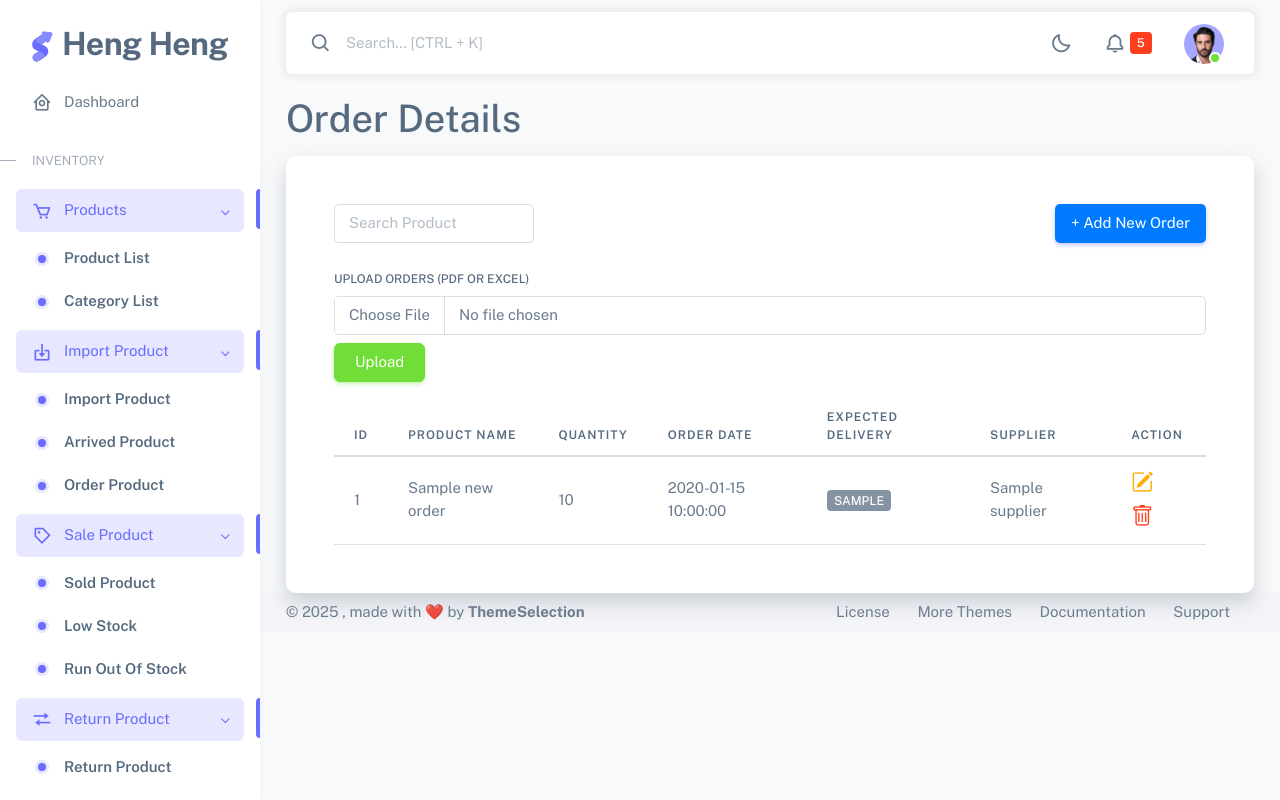
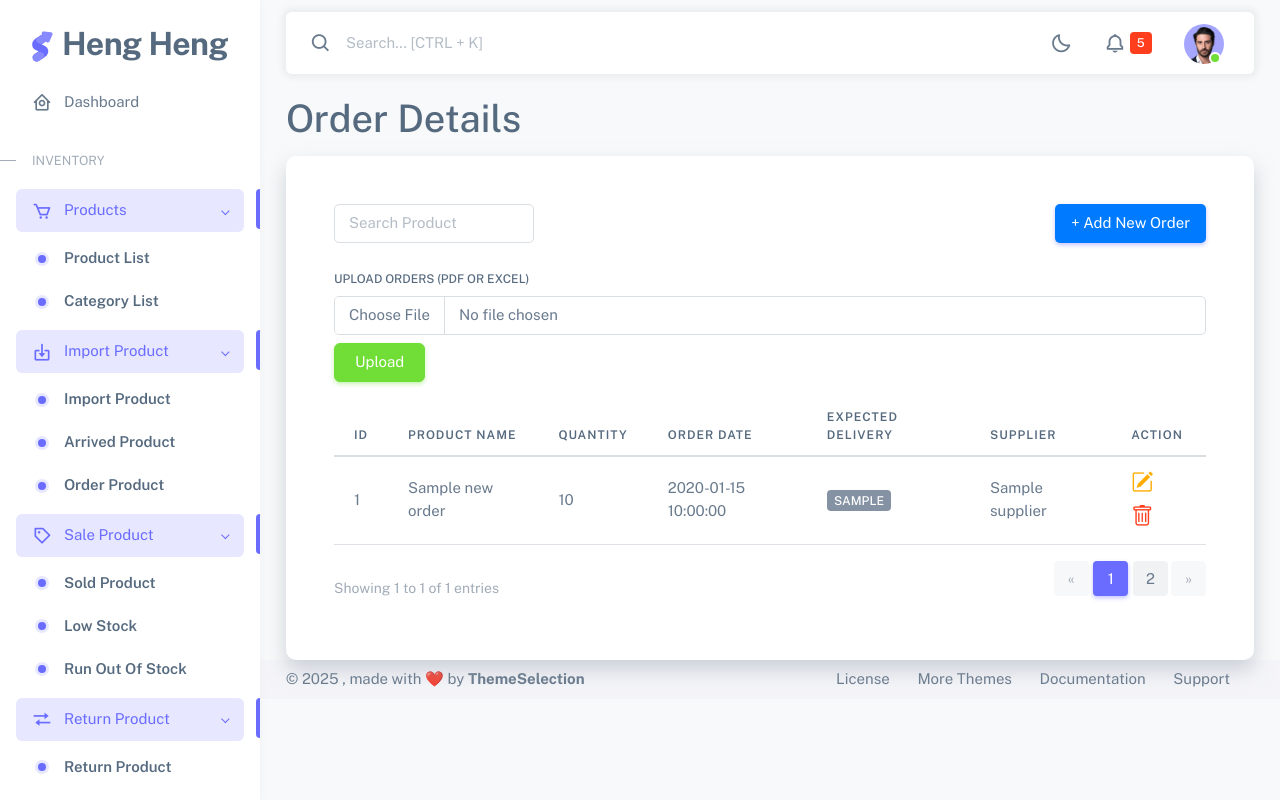
Before and after one commit to poleak-theng065/POS-Management-System-VC1, a PHP site: template views/inventory/order_new_product/order_new_product.php in a window 1280 px wide. Run offline with PHP 8.4, Linux system fonts and the light colour scheme; the template is opened without the code that fills it: most values are stand-ins (such as "Sample title", 1, 10 or a date in 2020); some libraries are stand-ins or nearby versions.

Commit message:
fix:resolce  switch page on table order product

```diff
--- a/views/inventory/order_new_product/order_new_product.php
+++ b/views/inventory/order_new_product/order_new_product.php
@@ -14,7 +14,7 @@
             <button class="btn btn-success mt-2" id="uploadButton">Upload</button>
         </div>
 
-        <div class="table-responsive" id=switchTableBody >
+        <div class="table-responsive">
             <table class="table table-hover align-middle" id="orderTable">
                 <thead class="table-primary">
                     <tr>
@@ -27,7 +27,7 @@
                         <th>Action</th>
                     </tr>
                 </thead>
-                <tbody id="orderTableBody">
+                <tbody id="switchTableBody">
                     <?php foreach($newOrders as $newOrder): ?>
                     <tr class="border-bottom">
                         <td><?= htmlspecialchars($newOrder['id']) ?></td>
@@ -58,6 +58,33 @@
                     <?php endforeach; ?>
                 </tbody>
             </table>
+
+            <!-- Pagination Component -->
+            <div class="d-flex justify-content-between align-items-center mt-3">
+                <div id="entriesInfo" class="text-muted">
+                    Showing 1 to <?= count($newOrders) ?> of <?= count($newOrders) ?> entries
+                </div>
+                <nav>
+                    <ul class="pagination" id="pagination">
+                        <li class="page-item disabled" id="prevPage">
+                            <a class="page-link" href="#" aria-label="Previous">
+                                <span aria-hidden="true">&laquo;</span>
+                            </a>
+                        </li>
+                        <li class="page-item active" aria-current="page" id="page1">
+                            <a class="page-link" href="#">1</a>
+                        </li>
+                        <li class="page-item" id="page2">
+                            <a class="page-link" href="#">2</a>
+                        </li>
+                        <li class="page-item" id="nextPage">
+                            <a class="page-link" href="#" aria-label="Next">
+                                <span aria-hidden="true">&raquo;</span>
+                            </a>
+                        </li>
+                    </ul>
+                </nav>
+            </div>
         </div>
     </div>
 </div>
```
